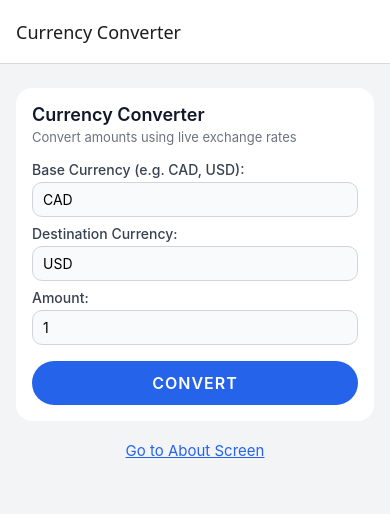
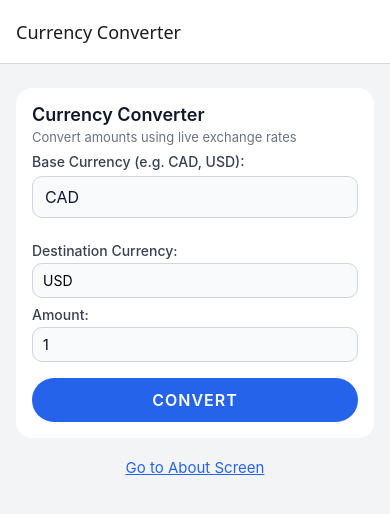
Before and after one commit to arinamirzakhani/A2_ArinaLakshay_MirzakhaniDhawan, a React Native app: screen /Main in a window 390 px wide. Shown: the top 514 px of the page. Built offline with nearby package versions, Linux system fonts and the light colour scheme.

Commit message:
refactor: Use LabeledInput for Base Currency

```diff
--- a/screens/MainScreen.js
+++ b/screens/MainScreen.js
@@ -120,13 +120,13 @@ const MainScreen = ({ navigation }) => {
           Convert amounts using live exchange rates
         </Text>
 
-        <Text style={styles.label}>Base Currency (e.g. CAD, USD):</Text>
-        <TextInput
-          style={styles.input}
+        <LabeledInput
+          label="Base Currency (e.g. CAD, USD):"
           value={baseCurrency}
           onChangeText={(text) => setBaseCurrency(text.toUpperCase())}
           autoCapitalize="characters"
           maxLength={3}
+          placeholder="CAD"
         />
 
         <Text style={styles.label}>Destination Currency:</Text>
```
